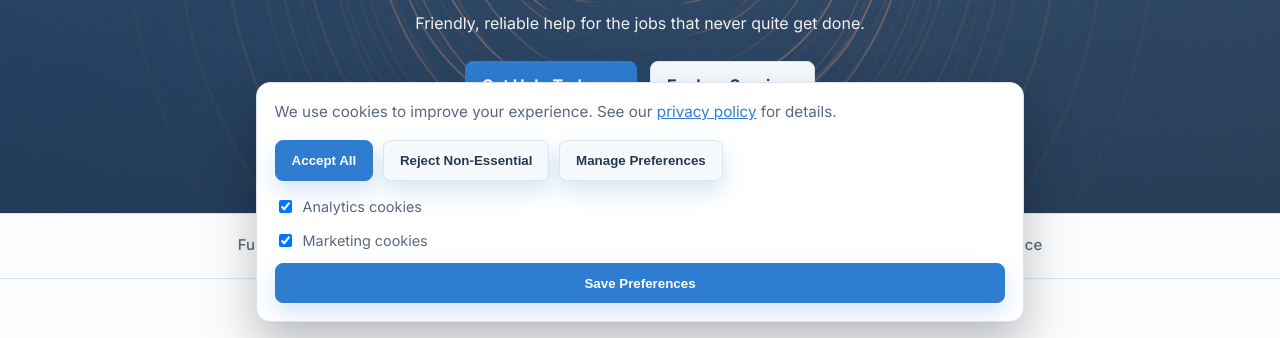
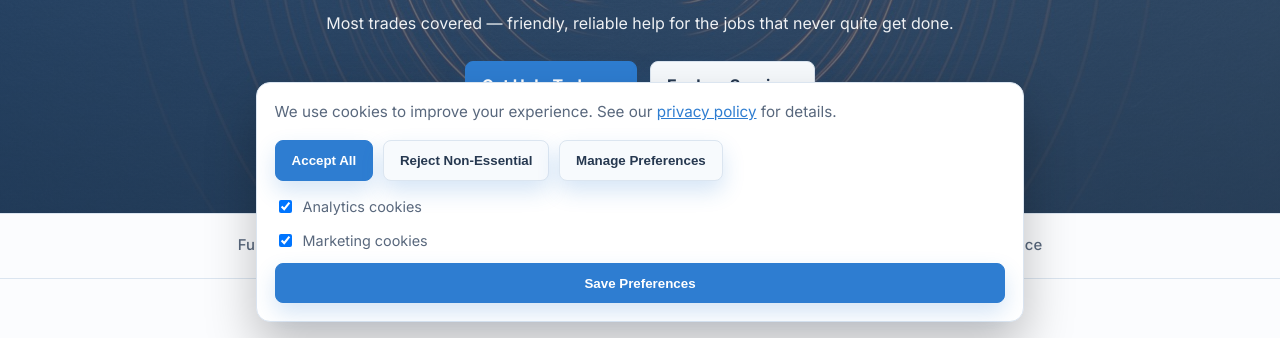
Before and after one commit to EchoSight/JackOfManyTrades, a plain HTML site: page index.html in a window 1280 px wide. Shown: the part 462-800 px from the top of the page. Drawn offline with Linux system fonts and the light colour scheme.

Commit message:
Update homepage copy to say most trades covered

```diff
--- a/index.html
+++ b/index.html
@@ -13,7 +13,7 @@
     <header class="site-header"><div class="container nav"><a href="./index.html" class="logo"><img src="./Images/JackOfManyTradesLogo.png" alt="Jack Of Many Trades logo" class="logo-mark" /><span class="gradient-text">Jack Of Many Trades</span></a><button id="themeToggle" class="theme-btn" type="button" aria-label="Toggle dark mode">◐</button><button id="menuBtn" class="menu-btn" aria-label="Toggle menu">☰</button><nav id="navLinks" class="nav-links"><a href="./services.html">Services</a><a href="./pricing.html">Pricing</a><a href="./about.html">About</a><a href="./case-studies.html">Portfolio</a><a href="./faq.html">FAQ</a><a href="./contact.html">Contact</a></nav></div></header>
 
     <main>
-      <section class="hero hero-gradient"><div class="overlay"></div><div class="container hero-content"><p class="eyebrow">Handyman Newbury • Home Tech Support Berkshire</p><h1>Reliable Home Help in Newbury</h1><p class="lead">Furniture assembly, home tech support, and practical jobs completed properly by a trusted local professional.</p><p class="hero-support">Friendly, reliable help for the jobs that never quite get done.</p><div class="actions"><a class="btn" href="./contact.html">Get Help Today →</a><a class="btn btn-outline" href="./services.html">Explore Services</a></div></div></section>
+      <section class="hero hero-gradient"><div class="overlay"></div><div class="container hero-content"><p class="eyebrow">Handyman Newbury • Home Tech Support Berkshire</p><h1>Reliable Home Help in Newbury</h1><p class="lead">Furniture assembly, home tech support, and practical jobs completed properly by a trusted local professional.</p><p class="hero-support">Most trades covered — friendly, reliable help for the jobs that never quite get done.</p><div class="actions"><a class="btn" href="./contact.html">Get Help Today →</a><a class="btn btn-outline" href="./services.html">Explore Services</a></div></div></section>
 
       <section class="trust-row"><div class="container trust-items"><span class="trust-item">Furniture Assembly Newbury</span><span class="trust-item">Wi‑Fi Help Berkshire</span><span class="trust-item">Smart Home Setup Newbury</span><span class="trust-item">Trusted Local Service</span></div></section>
 
```
